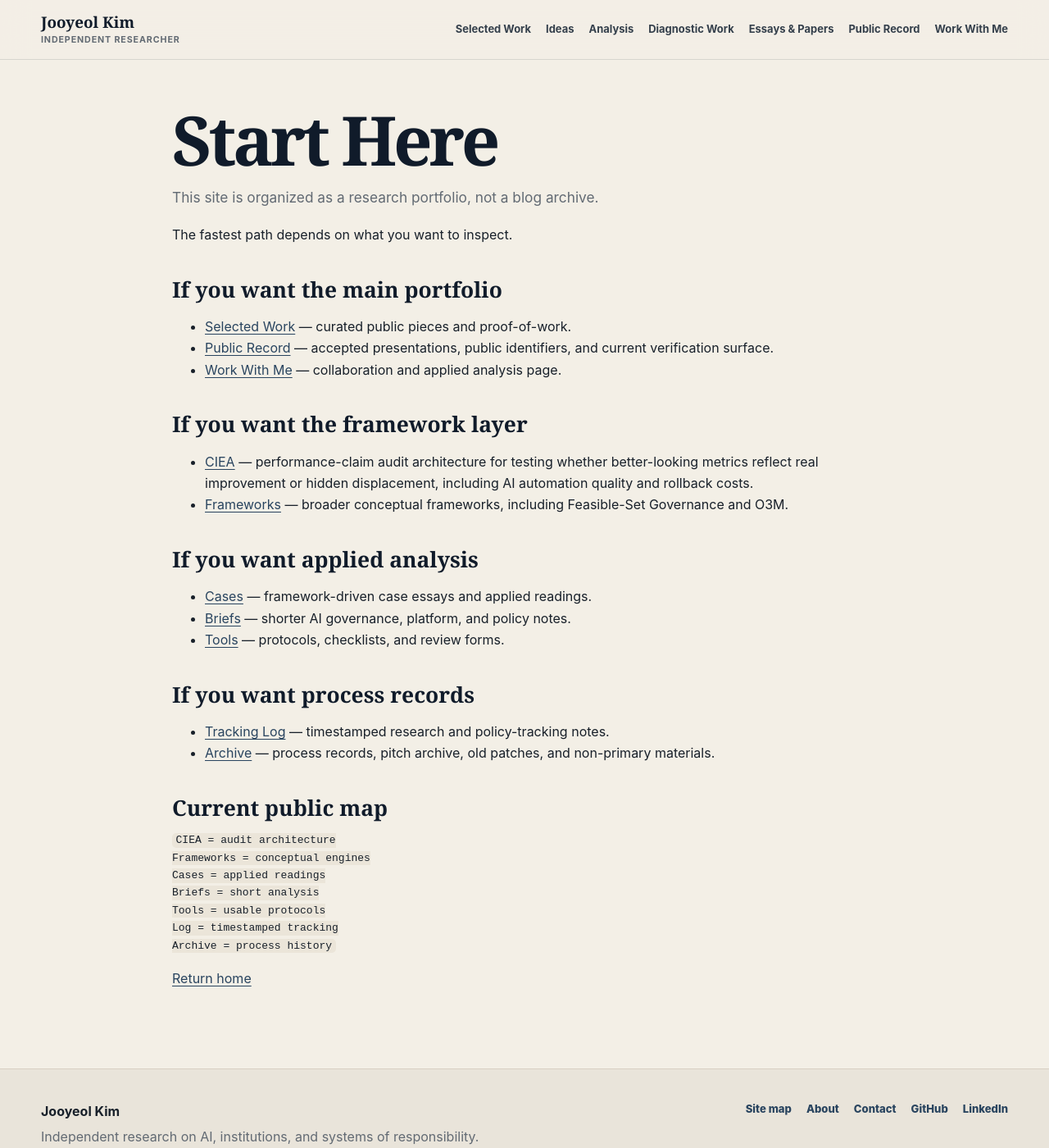
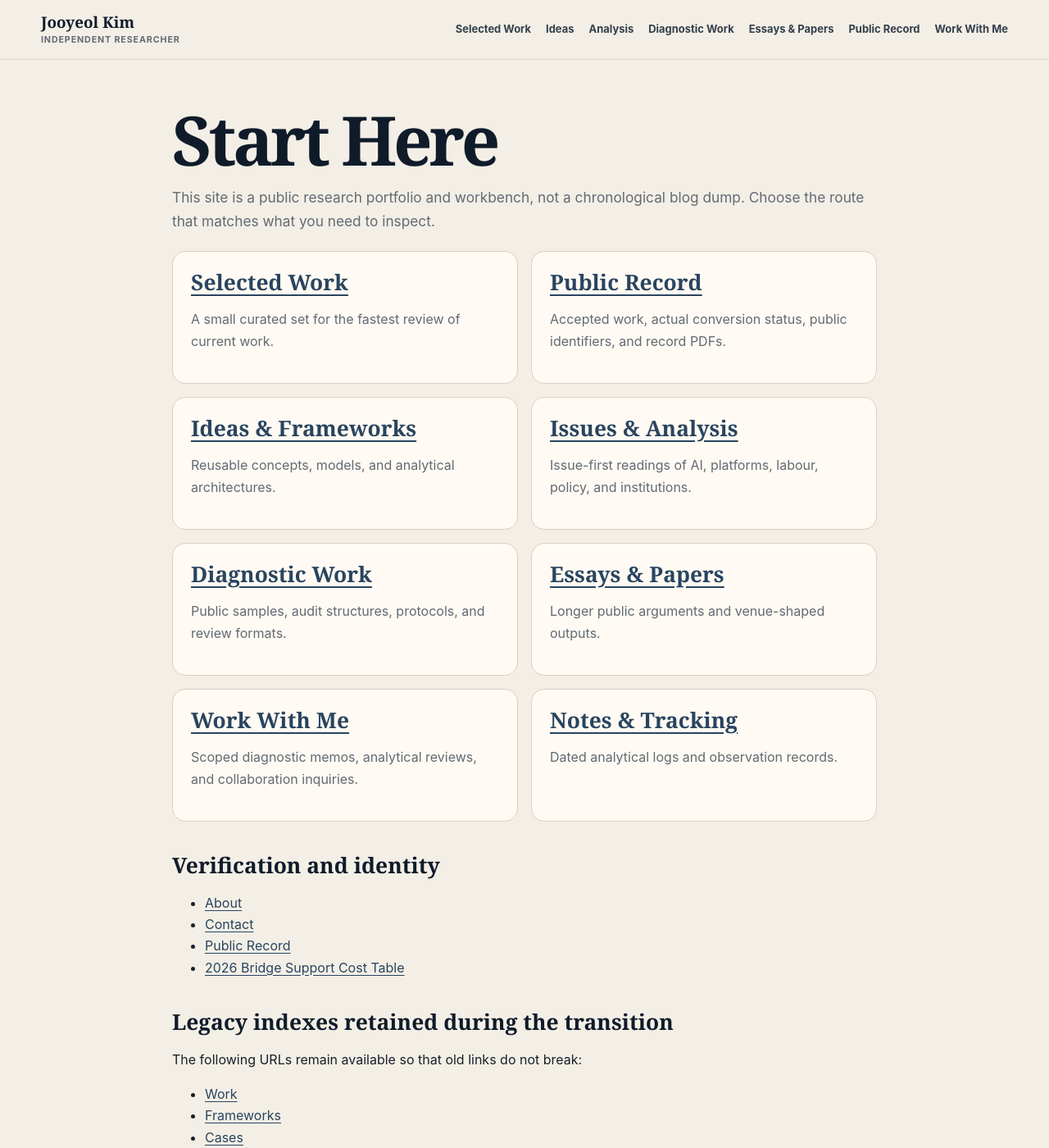
Before and after one commit to jooyeolkim1990/jooyeolkim1990.github.io, a Jekyll site: the page built from start-here.md, in a window 1280 px wide and 1400 px high. Shown: the whole window at 82% size. Built offline with Jekyll 4.4.1, drawn with Linux system fonts in a browser that asks for light colours; our own code applies the rules of GitHub Pages for plain Markdown files; some of the changed text lies outside the part shown.

Commit message:
Reframe Start Here as the public site map

````diff
--- a/start-here.md
+++ b/start-here.md
@@ -1,41 +1,40 @@
+---
+title: Start Here
+description: Full public map of jooyeolkim.com.
+---
+
 # Start Here
 
-This site is organized as a research portfolio, not a blog archive.
+This site is a public research portfolio and workbench, not a chronological blog dump. Choose the route that matches what you need to inspect.
 
-The fastest path depends on what you want to inspect.
+<div class="index-grid">
+  <div class="index-item"><h2><a href="selected-work.html">Selected Work</a></h2><p>A small curated set for the fastest review of current work.</p></div>
+  <div class="index-item"><h2><a href="cv.html">Public Record</a></h2><p>Accepted work, actual conversion status, public identifiers, and record PDFs.</p></div>
+  <div class="index-item"><h2><a href="ideas/">Ideas & Frameworks</a></h2><p>Reusable concepts, models, and analytical architectures.</p></div>
+  <div class="index-item"><h2><a href="analysis/">Issues & Analysis</a></h2><p>Issue-first readings of AI, platforms, labour, policy, and institutions.</p></div>
+  <div class="index-item"><h2><a href="diagnostics/">Diagnostic Work</a></h2><p>Public samples, audit structures, protocols, and review formats.</p></div>
+  <div class="index-item"><h2><a href="essays/">Essays & Papers</a></h2><p>Longer public arguments and venue-shaped outputs.</p></div>
+  <div class="index-item"><h2><a href="work-with-me.html">Work With Me</a></h2><p>Scoped diagnostic memos, analytical reviews, and collaboration inquiries.</p></div>
+  <div class="index-item"><h2><a href="log/">Notes & Tracking</a></h2><p>Dated analytical logs and observation records.</p></div>
+</div>
 
-## If you want the main portfolio
+## Verification and identity
 
-- [Selected Work](selected-work.md) — curated public pieces and proof-of-work.
-- [Public Record](cv.md) — accepted presentations, public identifiers, and current verification surface.
-- [Work With Me](work-with-me.md) — collaboration and applied analysis page.
+- [About](about.html)
+- [Contact](contact.html)
+- [Public Record](cv.html)
+- [2026 Bridge Support Cost Table](support/bridge-2026-cost-table.html)
 
-## If you want the framework layer
+## Legacy indexes retained during the transition
 
-- [CIEA](ciea/) — performance-claim audit architecture for testing whether better-looking metrics reflect real improvement or hidden displacement, including AI automation quality and rollback costs.
-- [Frameworks](frameworks/) — broader conceptual frameworks, including Feasible-Set Governance and O3M.
+The following URLs remain available so that old links do not break:
 
-## If you want applied analysis
+- [Work](work.html)
+- [Frameworks](frameworks/)
+- [Cases](cases/)
+- [Briefs](briefs/)
+- [Tools](tools/)
+- [CIEA](ciea/)
+- [Archive](archive/)
 
-- [Cases](cases/) — framework-driven case essays and applied readings.
-- [Briefs](briefs/) — shorter AI governance, platform, and policy notes.
-- [Tools](tools/) — protocols, checklists, and review forms.
-
-## If you want process records
-
-- [Tracking Log](log/) — timestamped research and policy-tracking notes.
-- [Archive](archive/) — process records, pitch archive, old patches, and non-primary materials.
-
-## Current public map
-
-```text
-CIEA = audit architecture
-Frameworks = conceptual engines
-Cases = applied readings
-Briefs = short analysis
-Tools = usable protocols
-Log = timestamped tracking
-Archive = process history
-```
-
-[Return home](index.md)
+These sections reflect earlier internal and domain-based filing. The main navigation now presents the material by public output and reader route.
````
